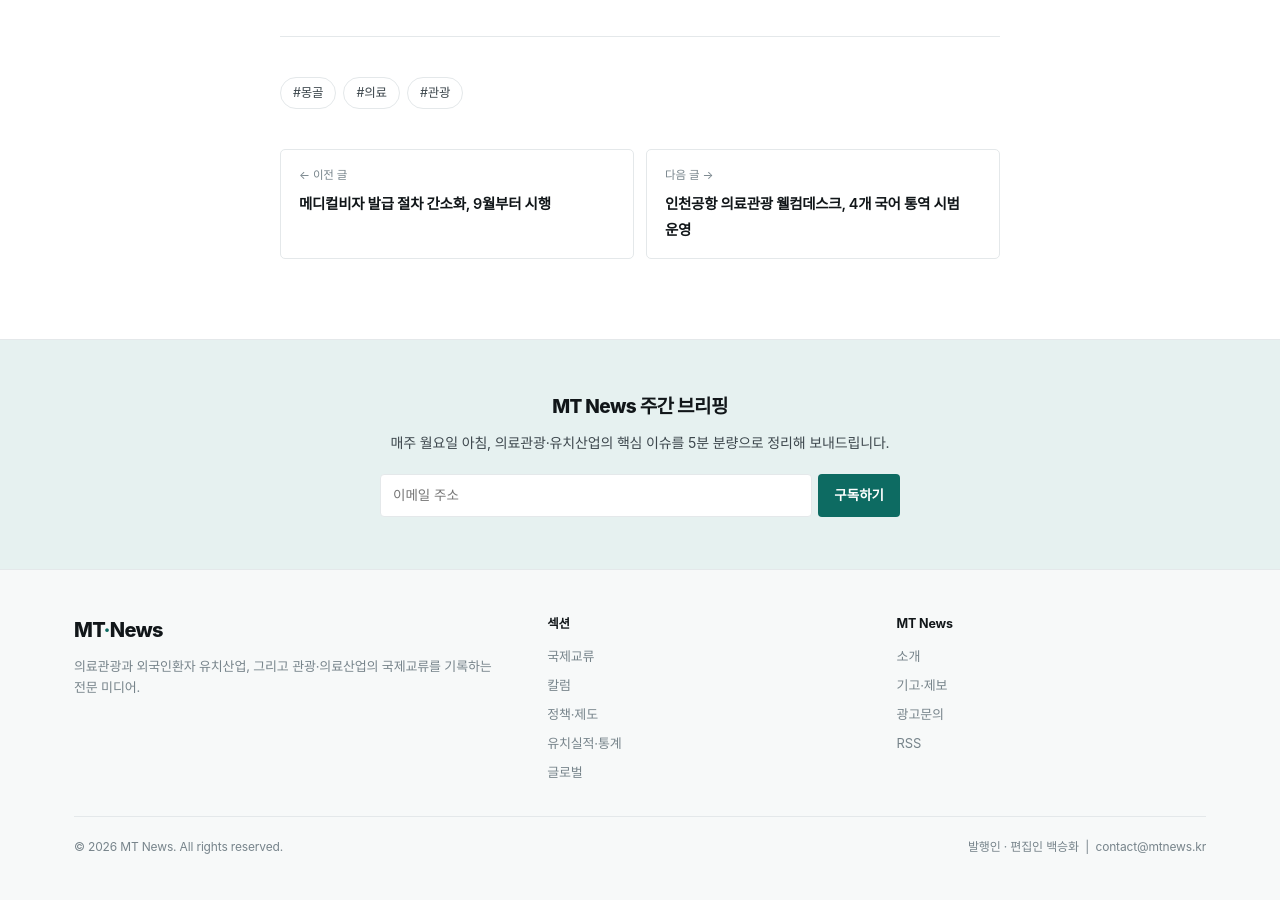
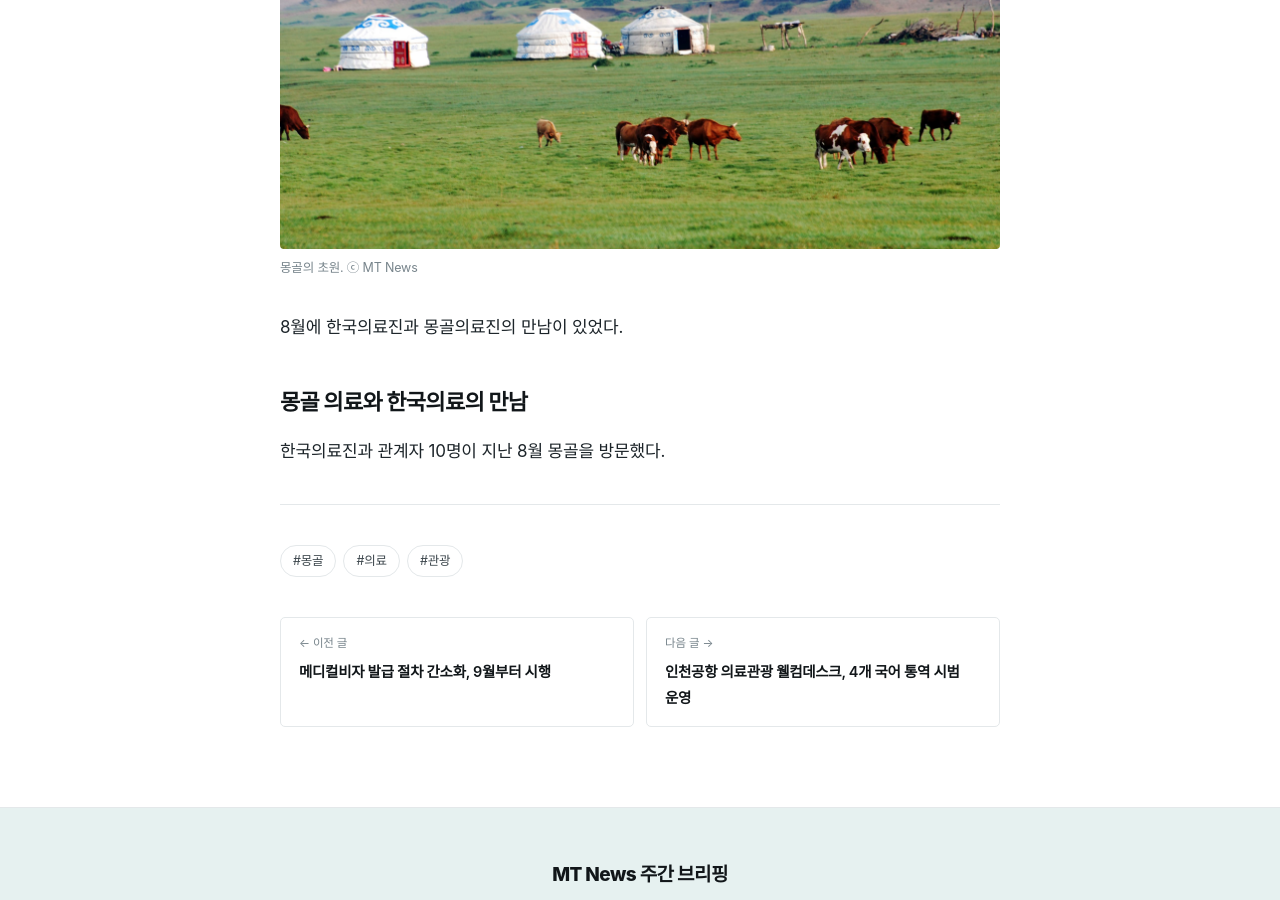
Before and after one commit to kokorojuin-tech/mt-news, a Jekyll site: the page built from _posts/2026-08-30-mongolia-meditour.md, in a window 1280 px wide and 900 px high, scrolled down 645 px. Built offline with Jekyll 4.4.1, drawn with Linux system fonts in a browser that asks for light colours; some web fonts are replaced.

Commit message:
Update 2026-08-30-mongolia-meditour.md

```diff
--- a/_posts/2026-08-30-mongolia-meditour.md
+++ b/_posts/2026-08-30-mongolia-meditour.md
@@ -3,7 +3,8 @@ title: "몽골여행"
 description: "몽골의료진과 한국의료진의 만남"
 category: medical
 tags: [몽골, 의료, 관광]
-
+image: /assets/img/2026-08/momngolia.jpg
+image_caption: "몽골의 초원. ⓒ MT News"
 lang: ko
 ---
 
```
